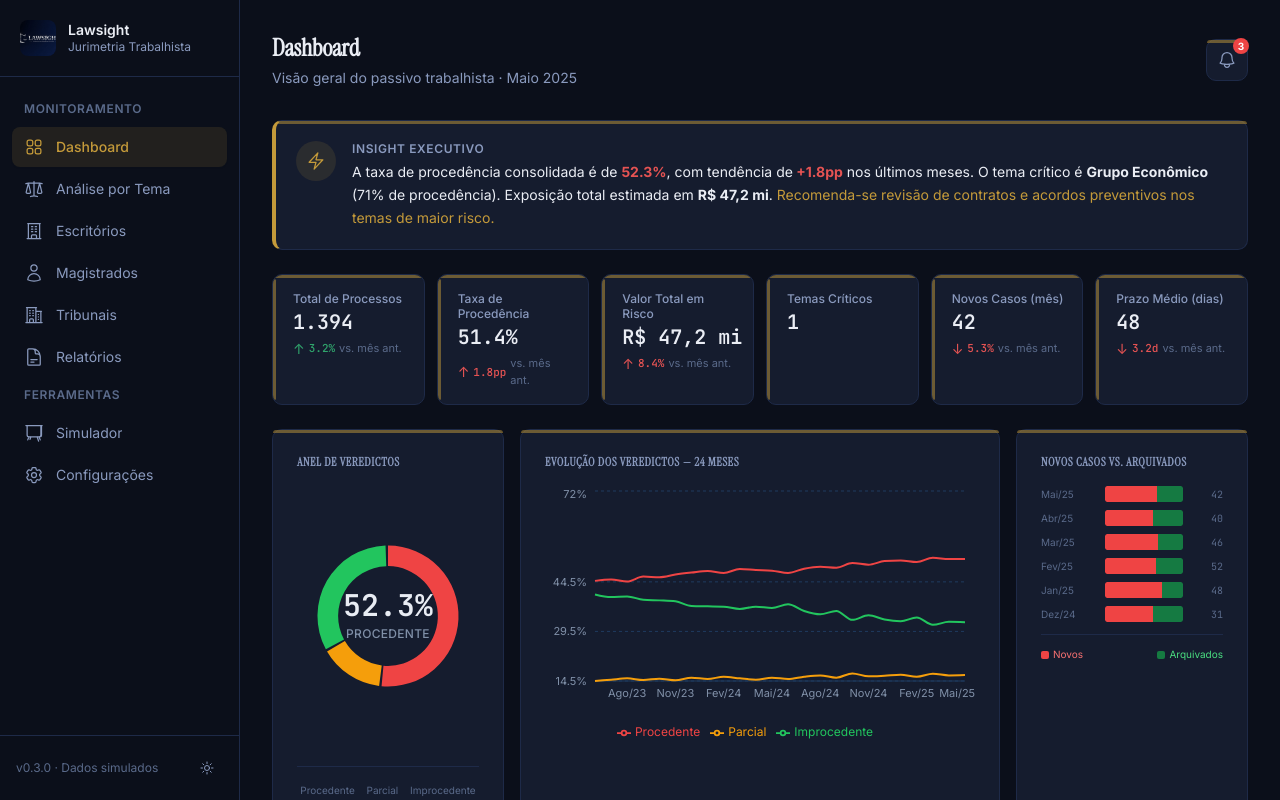
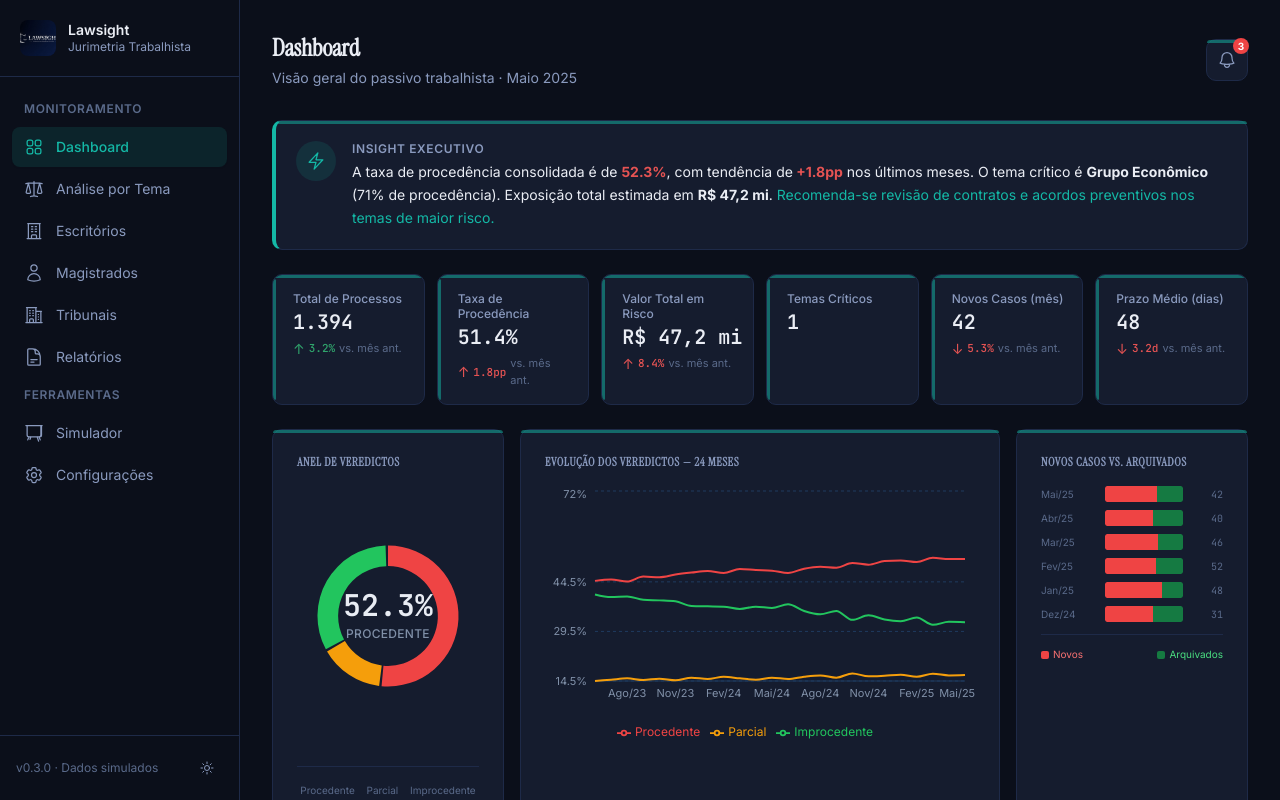
Before and after one commit to igormartins4/lawsight, a React (Vite) app: page /#/dashboard in a window 1280 px wide. Built offline with nearby package versions, Linux system fonts and the light colour scheme.

Commit message:
feat: adaptar identidade visual para labora data
- Alterar titulo para Labora Data
- Substituir accent dourado por verde-petroleo (#14b8a6)
- Adicionar paleta teal e navy no tailwind config

```diff
--- a/index.html
+++ b/index.html
@@ -3,7 +3,7 @@
   <head>
     <meta charset="UTF-8" />
     <meta name="viewport" content="width=device-width, initial-scale=1.0" />
-    <title>Lawsight — Jurimetria Trabalhista</title>
+    <title>Labora Data — Jurimetria Trabalhista Empresarial</title>
     <link rel="preconnect" href="https://fonts.googleapis.com" />
     <link rel="preconnect" href="https://fonts.gstatic.com" crossorigin />
     <link
--- a/src/index.css
+++ b/src/index.css
@@ -18,9 +18,9 @@
     --text-secondary: #bcc8dd;
     --text-tertiary: #8a9abe;
     --text-muted: #5a6a8a;
-    --accent: #c49a3a;
-    --accent-hover: #d4aa4a;
-    --accent-muted: rgba(196, 154, 58, 0.12);
+    --accent: #14b8a6;
+    --accent-hover: #0d9488;
+    --accent-muted: rgba(20, 184, 166, 0.12);
     --danger: #e55353;
     --danger-bg: rgba(229, 83, 83, 0.1);
     --warning: #d9a024;
--- a/tailwind.config.js
+++ b/tailwind.config.js
@@ -15,6 +15,19 @@ export default {
           600: '#1e3a5f',
           500: '#2a4a70',
         },
+        teal: {
+          950: '#042f2e',
+          900: '#134e4a',
+          800: '#115e59',
+          700: '#0f766e',
+          600: '#0d9488',
+          500: '#14b8a6',
+          400: '#2dd4bf',
+          300: '#5eead4',
+          200: '#99f6e4',
+          100: '#ccfbf1',
+          50: '#f0fdfa',
+        },
         silver: {
           100: '#e8ecf3',
           200: '#b8c4d8',
```
